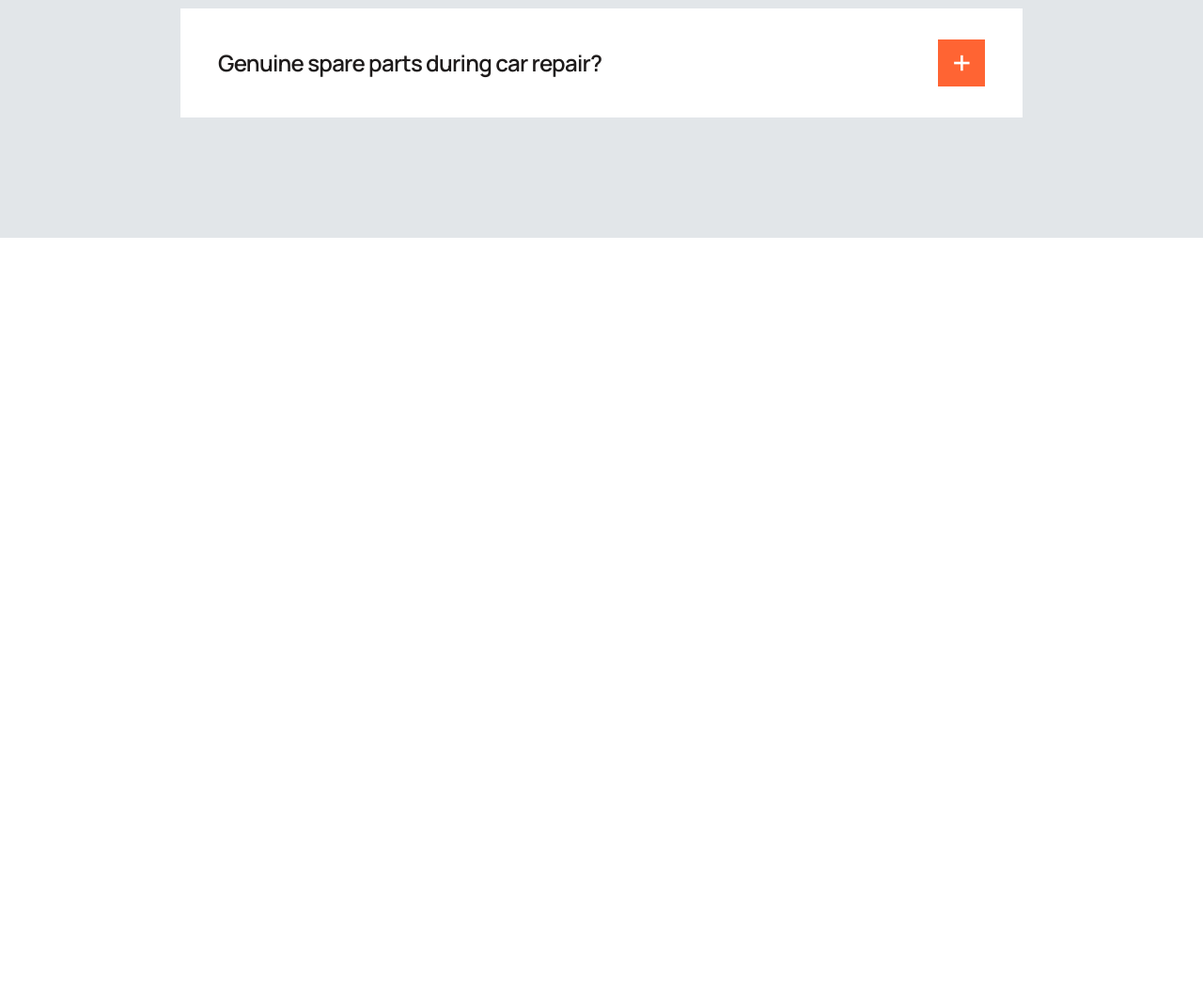
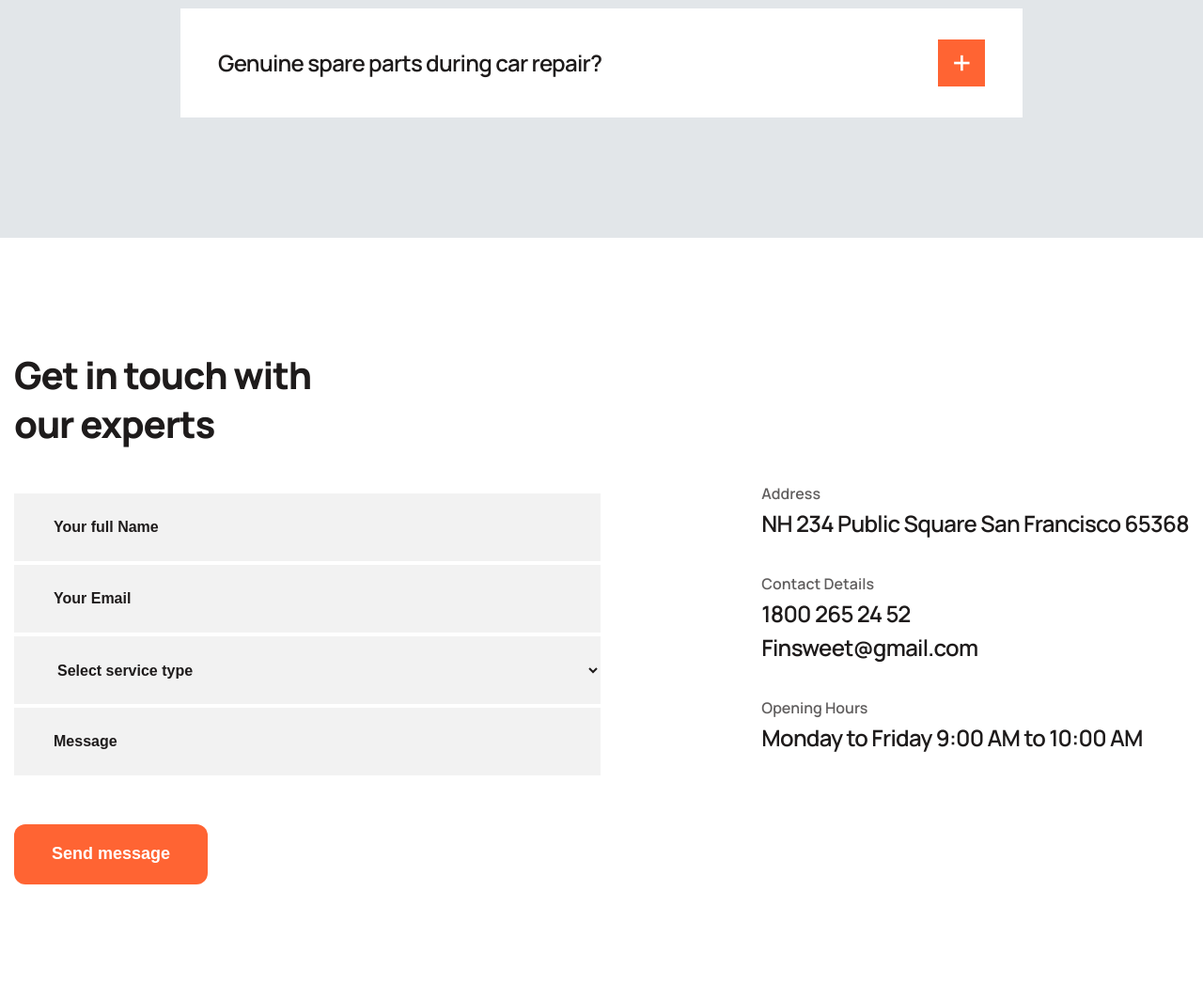
Before and after one commit to RafaelTagiev/finsweet, a website: page index.html in a window 1280 px wide. Shown: the part 8252-9300 px from the top of the page at 94% size. Before the commit the page ends 8505 px from the top, so only its background shows below. Drawn offline with nearby package versions, Linux system fonts and the light colour scheme; files that its build step writes are made by us from their sources; files whose address does not match are found by name.

Commit message:
form section implementation

```diff
--- a/index.html
+++ b/index.html
@@ -516,6 +516,41 @@
                     </div>
                 </div>
             </section>
+            <section class="form-section">
+                <div class="container">
+                    <div class="form-wrapper">
+                        <form class="form">
+                            <label for="name" class="form__heading">
+                                <h2 class="form__heading-title heading-title">Get in touch with our experts</h2>
+                            </label>
+                            <input type="text" name="name" id="name" class="form__input form__input--name"
+                                placeholder="Your full Name" required>
+                            <input type="email" name="email" id="email" class="form__input form__input--email"
+                                placeholder="Your Email" required>
+                            <select name="service" id="service" class="form__input form__input--service" required>
+                                <option value="" disabled selected hidden>Select service type</option>
+                                <option value="service">Service</option>
+                                <option value="service">Service</option>
+                                <option value="service">Service</option>
+                            </select>
+                            <input type="text" name="message" id="message" class="form__input form__input--message"
+                                placeholder="Message" required>
+                            <button type="submit" class="form-button button">Send message</button>
+                        </form>
+                        <div class="form__address">
+                            <h3 class="form__address-title">Address</h3>
+                            <p class="form__address-text">NH 234 Public Square San Francisco 65368</p>
+                            <h3 class="form__address-title">Contact Details</h3>
+                            <p class="form__address-text">1800 265 24 52<br>Finsweet@gmail.com</p>
+                            <h3 class="form__address-title">Opening Hours</h3>
+                            <p class="form__address-text">Monday to Friday 9:00 AM to 10:00 AM</p>
+                        </div>
+                    </div>
+                    <div class="form__map-image-box">
+                        <img src="assets/image/content/map-image.jpg" alt="map">
+                    </div>
+                </div>
+            </section>
         </main>
     </div>
 
--- /dev/null
+++ b/styles/_form.scss
@@ -0,0 +1,103 @@
+@use "variables" as v;
+@use "mixin" as m;
+
+.form-section {
+
+    .form-wrapper {
+        padding-top: 120px;
+
+        @include m.d-flex(space-between, center);
+
+        @media (max-width: v.$media_xl) {
+            @include m.d-flex(start, start, nowrap, column, 0, 30px);
+        }
+
+        .form {
+            width: min(624px, 100%);
+
+            @include m.d-flex(start, start, nowrap, column, 0, 0);
+
+            &__heading {
+
+                &-title {
+                    max-width: 507px;
+                    margin-bottom: 48px;
+
+                    @media (max-width: v.$media_xxl) {
+                        max-width: 377px;
+                    }
+
+                    @media (max-width: v.$media_xl) {
+                        max-width: 307px;
+                    }
+                }
+            }
+
+            &__input {
+                width: 100%;
+                height: 72px;
+                padding: 23px 42px;
+                margin-bottom: 4px;
+                background-color: v.$light-grey;
+
+                @include m.font(16px, 600, v.$black, 1.75);
+
+                &:last-child {
+                    margin-bottom: 0;
+                }
+
+                &::placeholder {
+                    @include m.font(16px, 600, v.$black, 1.75);
+                }
+            }
+
+            &-button {
+                margin-top: 48px;
+            }
+        }
+
+        .form__address {
+            margin-left: 15px;
+
+            @include m.d-flex(start, start, nowrap, column, 0, 0);
+
+            &-title {
+                opacity: 0.7;
+
+                @include m.font(16px, 600, v.$black, 1.75);
+            }
+
+            &-text {
+                letter-spacing: -0.03em;
+                margin-bottom: 32px;
+
+                @include m.font(24px, 600, v.$black, 1.5);
+
+                &:last-child {
+                    margin-bottom: 0;
+                }
+            }
+        }
+    }
+
+    .form__map-image-box {
+        max-width: 1280px;
+        max-height: 512px;
+        margin-top: 178px;
+        overflow: hidden;
+
+        img {
+            width: 100%;
+            height: 100%;
+            object-fit: contain;
+        }
+
+        @media (max-width: v.$media_xl) {
+            margin-top: 100px;
+        }
+
+        @media (max-width: v.$media_sm) {
+            margin-top: 30px;
+        }
+    }
+}
--- a/styles/_importer.scss
+++ b/styles/_importer.scss
@@ -10,3 +10,4 @@
 @forward "blog";
 @forward "testimonials";
 @forward "faq";
+@forward "form";
```
